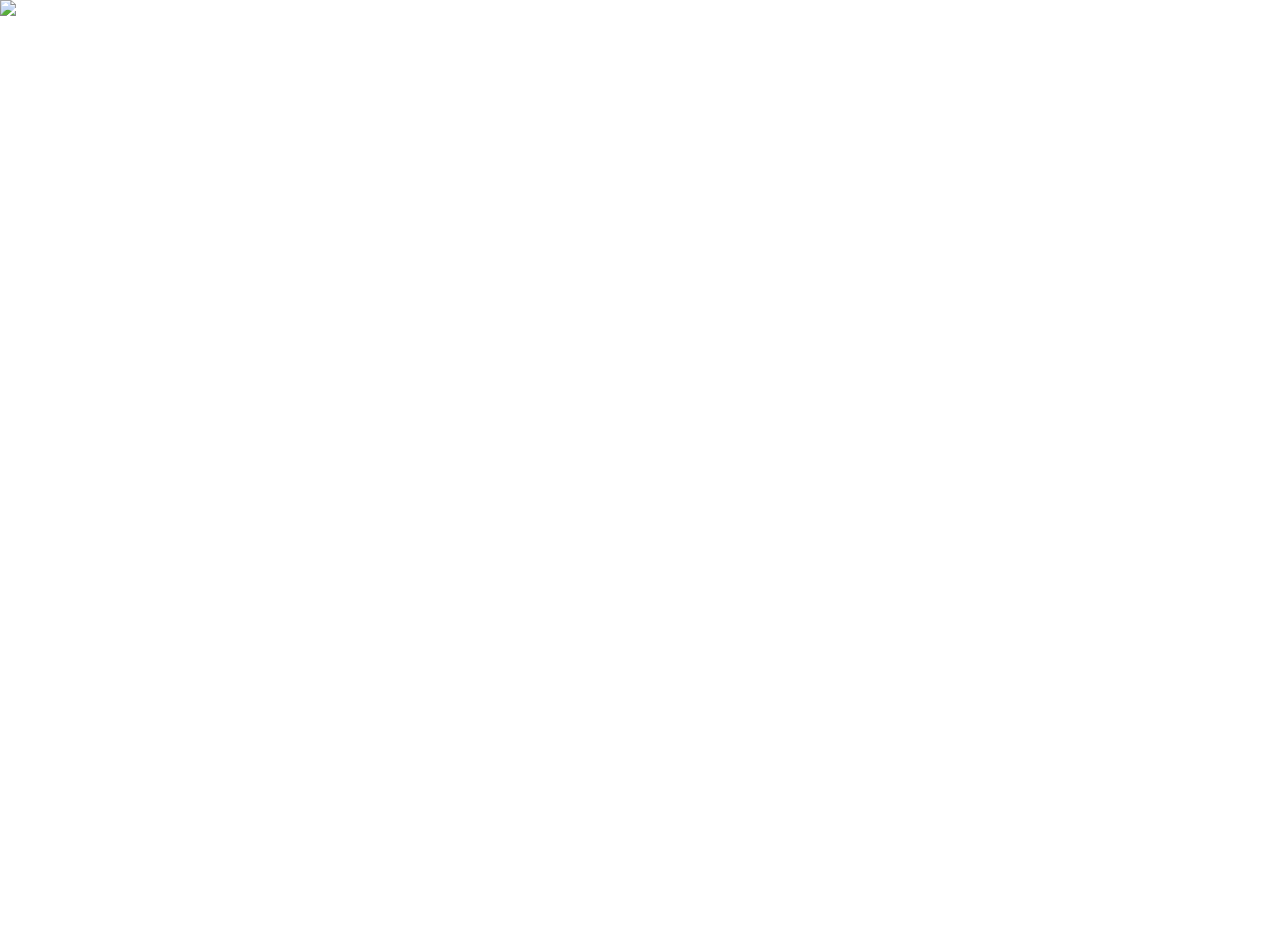
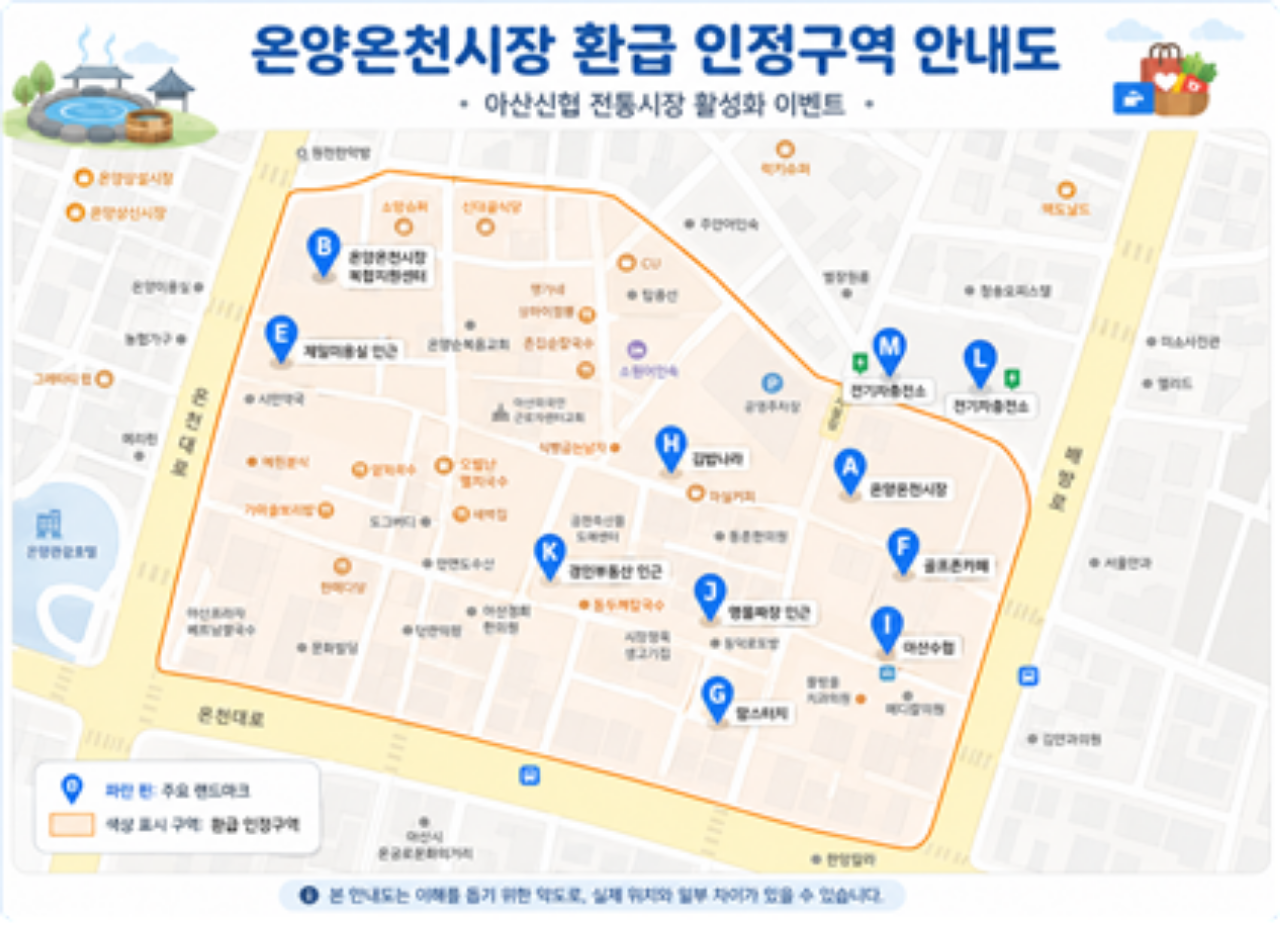
Before and after one commit to yongjinkim93/map, a plain HTML site: page index.html in a window 1280 px wide. Before the commit the page ends 800 px from the top, so only its background shows below. Drawn offline with Linux system fonts and the light colour scheme.

Commit message:
Change image format from JPG to PNG

```diff
--- a/index.html
+++ b/index.html
@@ -15,6 +15,6 @@
 </style>
 </head>
 <body>
-<img src="시장약도2.jpg">
+<img src="시장약도2.png">
 </body>
 </html>
```
